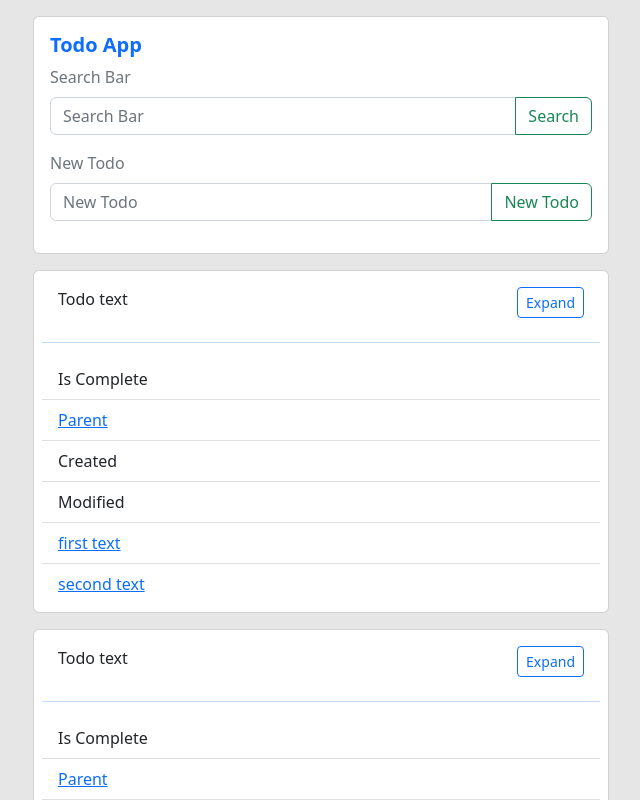
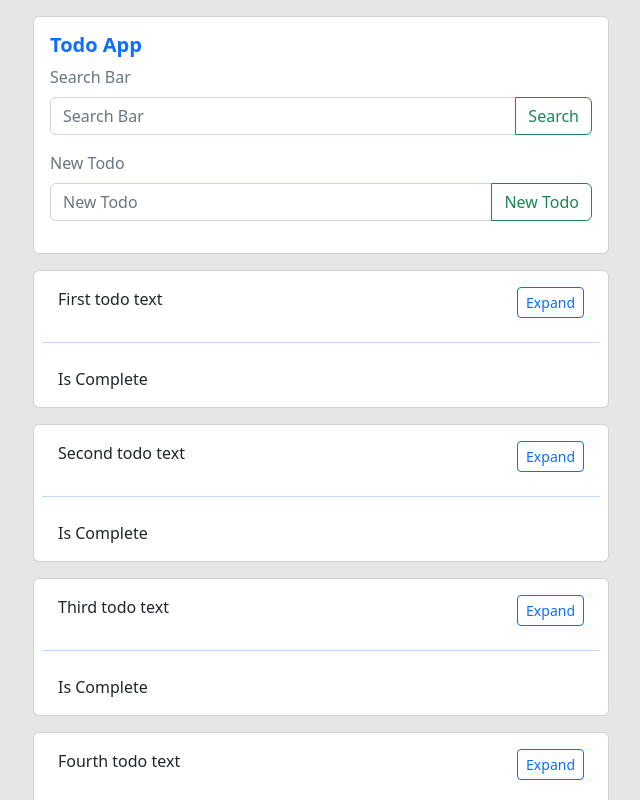
Before and after one commit to letusgitcommit/simple_react_app, a React (Create React App) app: page / in a window 1280 px wide. Shown: the top 800 px of the page, without its empty margins (319-959 px from the left). Built offline with nearby package versions, Linux system fonts and the light colour scheme.

Commit message:
got basic expand functionality down. Now I need to work on searching properly.

```diff
--- a/src/App.js
+++ b/src/App.js
@@ -1,20 +1,58 @@
 import ControlCard from "./components/ControlBar";
 import TodoCard from "./components/TodoCard";
 
-const func = () => {
-    const arr = []
-    for (let i = 0; i < 9; i++) {
-        arr.push(<TodoCard id={i} parent={{text: "Parent", id: 0}}/>)
-    }
-    return arr
-}
+const todos = [
+    {
+        text: "First todo text",
+        id: 0,
+        childArray: [
+            {
+                text: "Second todo text",
+                id: 1
+            },
+            {
+                text: "Third todo text",
+                id: 2
+            }
+        ]
+    },
+    {
+        text: "Second todo text",
+        id: 1,
+        parent: {
+            text: "First todo text",
+            id: 0
+        }
+    },
+    {
+        text: "Third todo text",
+        id: 2,
+        parent: {
+            text: "First todo text",
+            id: 0
+        },
+        childArray: [
+            {
+                text: "Fourth todo text",
+                id: 3
+            }
+        ]
+    },
+    {
+        text: "Fourth todo text",
+        id: 3
+    },
+]
+
 
 function App() {
     return (
         <div className={'d-flex justify-content-center'}>
             <div className={'flex-column mt-3'}>
                 <ControlCard />
-                {func()}
+                {todos.map(todo => {
+                    return <TodoCard todo={todo}/>
+                })}
             </div>
         </div>
     );
--- a/src/components/TodoCard.js
+++ b/src/components/TodoCard.js
@@ -2,21 +2,27 @@ import Card from 'react-bootstrap/Card'
 import Button from "react-bootstrap/Button";
 import ListGroup from "react-bootstrap/ListGroup";
 import ChildList from "./ChildList";
-
-const childArray = [{text: 'first text', id: 2}, {text: 'second text', id: 3}]
+import {useState} from "react";
 
 export default function TodoCard(props) {
+    const [expanded, setExpanded] = useState(false)
     return (
-        <Card style={{width: '36rem'}} className='mt-3' id={props.id}>
+        <Card style={{width: '36rem'}} className='mt-3' id={props.todo.id}>
             <Card.Text className='m-2'>
                 <ListGroup className='list-group-flush'>
                     <ListGroup.Item>
                         <div className='d-flex'>
                             <div className='me-auto'>
-                                Todo text
+                                {props.todo.text}
                             </div>
                             <div>
-                                <Button className='btn-sm' variant='outline-primary'>Expand</Button>
+                                <Button
+                                    className='btn-sm'
+                                    variant='outline-primary'
+                                    onClick={() => setExpanded(state => !state)}
+                                >
+                                    { expanded ? 'Close' : 'Expand'}
+                                </Button>
                             </div>
                         </div>
                     </ListGroup.Item>
@@ -24,15 +30,31 @@ export default function TodoCard(props) {
                 <hr className='text-primary'/>
                 <ListGroup className='list-group-flush'>
                     <ListGroup.Item>Is Complete</ListGroup.Item>
-                    { true &&
+                    { expanded &&
                         <>
-                            <ListGroup.Item><a href={`#${props.parent.id}`}>{props.parent.text}</a></ListGroup.Item>
                             <ListGroup.Item>Created</ListGroup.Item>
                             <ListGroup.Item>Modified</ListGroup.Item>
-                            <ChildList childArray={childArray} />
                         </>
                     }
                 </ListGroup>
+                {props.todo.parent && expanded &&
+                    <>
+                        <hr className='text-primary' />
+                        <ListGroup className='list-group-flush'>
+                            <ListGroup.Item>Parent</ListGroup.Item>
+                            <ListGroup.Item><a href={`#${props.todo.parent.id}`}>{props.todo.parent.text}</a></ListGroup.Item>
+                        </ListGroup>
+                    </>
+                }
+                { props.todo.childArray && expanded &&
+                    <>
+                        <hr className='text-primary' />
+                        <ListGroup className='list-group-flush'>
+                            <ListGroup.Item>Subtasks</ListGroup.Item>
+                            <ChildList childArray={props.todo.childArray} />
+                        </ListGroup>
+                    </>
+                }
             </Card.Text>
 
         </Card>
```
